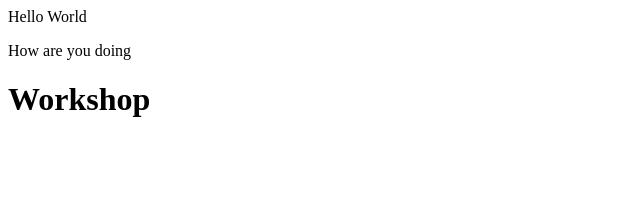
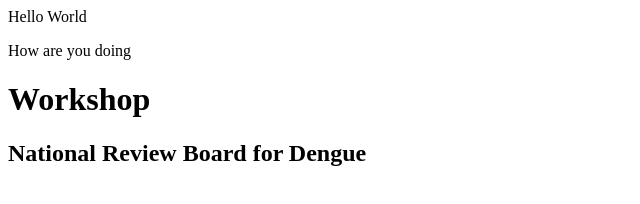
Before and after one commit to BigMosh-sketch/git-tutorials, a plain HTML site: page index.html in a window 1280 px wide. Shown: the whole page, without its empty margins (0-640 px from the left). Drawn offline with Linux system fonts and the light colour scheme.

Commit message:
Fourth component

```diff
--- a/index.html
+++ b/index.html
@@ -8,5 +8,6 @@
 		<p>Hello World</p>
 		<p> How are you doing</p>
 		<h1>Workshop</h1>
+		<h2>National Review Board for Dengue</h2>
 	</body>
 </html>
```
